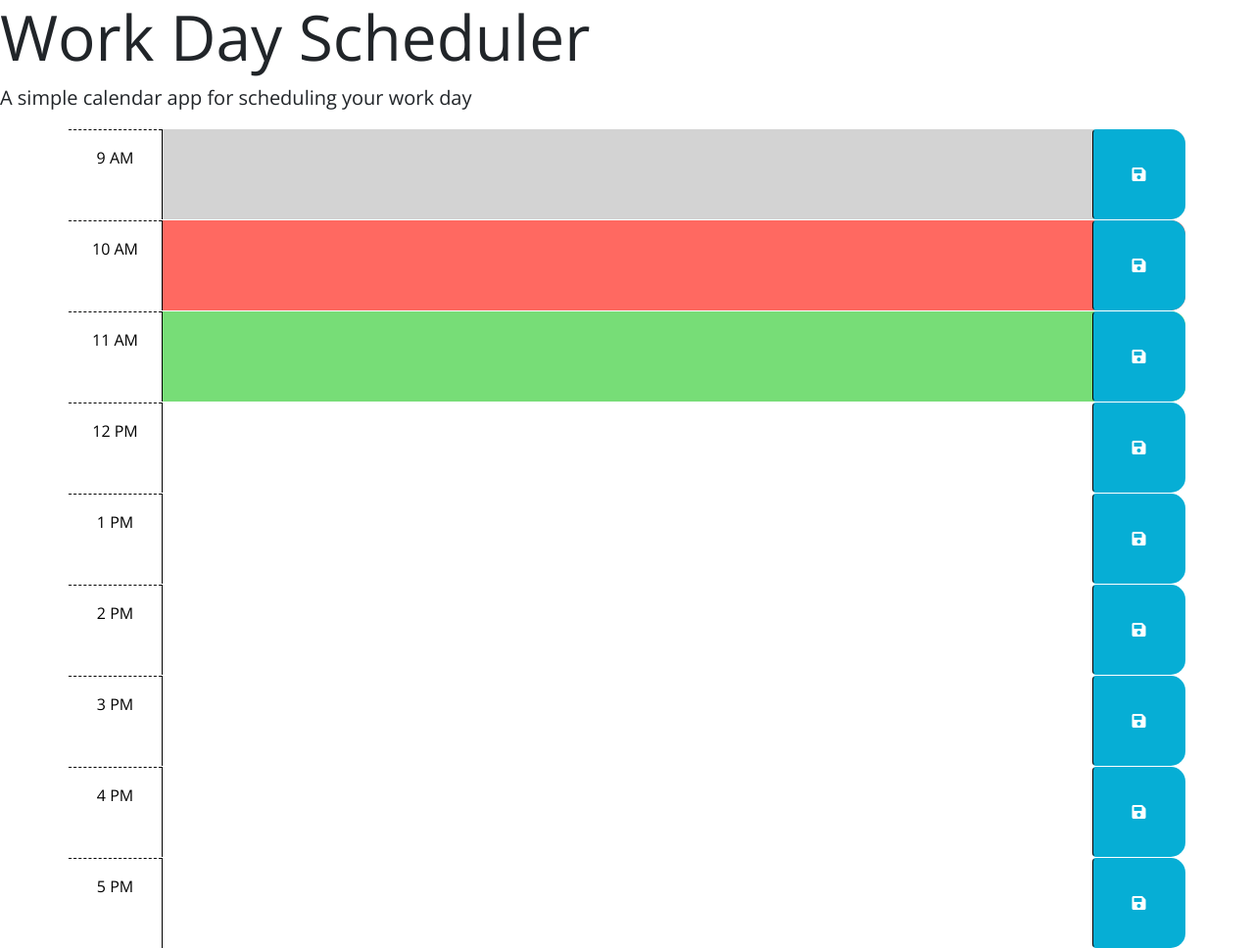
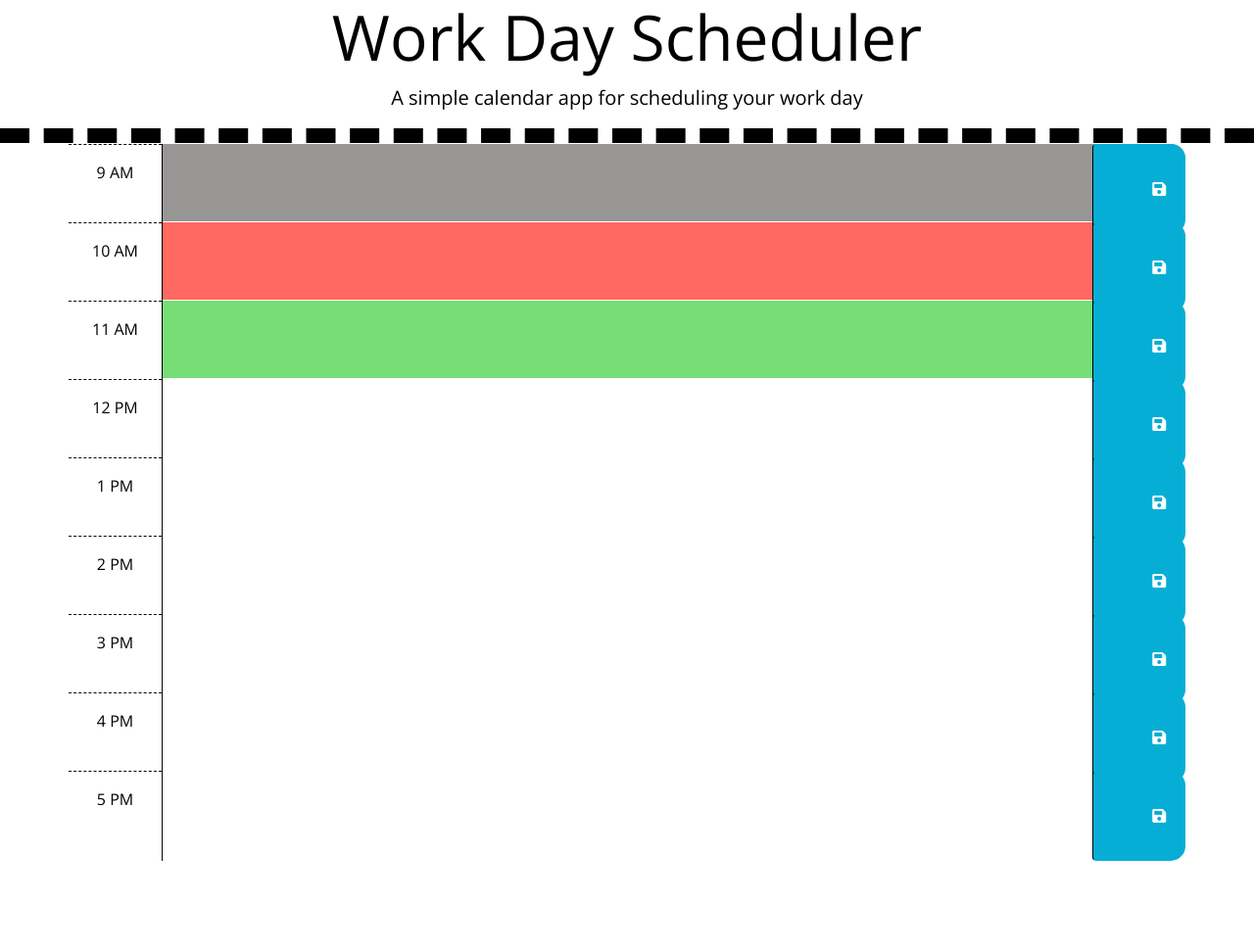
Before and after one commit to Agrig33/daily-planner, a plain HTML site: page index.html in a window 1280 px wide. Shown: the whole page at 98% size. After the commit the page ends 879 px from the top, so only its background shows below. Drawn offline with nearby package versions, Linux system fonts and the light colour scheme; files that its build step writes are made by us from their sources; files whose address does not match are found by name.

Commit message:
changed some class id's on html

```diff
--- a/assets/css/style.css
+++ b/assets/css/style.css
@@ -12,16 +12,27 @@ textarea {
   padding: 10px;
 }
 
+.jumbo {
+  color: #000000;
+  text-align: center;
+  background-color: transparent;
+  border-bottom: 15px dashed black;
+  border-radius: 0;
+}
+
 .description {
   white-space: pre-wrap;
 }
 
 .time-block {
   border-radius: 15px;
+  text-align: center;
 }
 
 .row {
   border-top: 1px solid white;
+  height: 80px;
+  white-space: pre-wrap;
 }
 
 .hour {
@@ -31,7 +42,7 @@ textarea {
 }
 
 .past {
-  background-color: #d3d3d3;
+  background-color: #989595;
   color: white;
 }
 
--- a/assets/js/script.js
+++ b/assets/js/script.js
@@ -1,7 +1,23 @@
-// Wrap all code that interacts with the DOM in a call to jQuery to ensure that
-// the code isn't run until the browser has finished rendering all the elements
-// in the html.
-$(function () {
+  $(document).ready(function () {
+
+// event listener
+  $('.saveBtn').on('click', function() {
+
+    var value = $(this).siblings('.description').val();
+    var time =(this).parent().attr('id');
+
+//save to localStorage
+  localStorage.setItem(time,value);
+});
+
+//current number of hours
+  function hourUpdater() {
+    var currentHour = dayjs().hour();
+
+//
+
+
+}
   // TODO: Add a listener for click events on the save button. This code should
   // use the id in the containing time-block as a key to save the user input in
   // local storage. HINT: What does `this` reference in the click listener
--- a/index.html
+++ b/index.html
@@ -13,7 +13,7 @@
   </head>
 
   <body>
-    <header class="big-title">
+    <header class="jumbo">
       <h1 class="display-3">Work Day Scheduler</h1>
       <p class="lead">A simple calendar app for scheduling your work day</p>
       <p id="currentDay" class="lead"></p>
```
